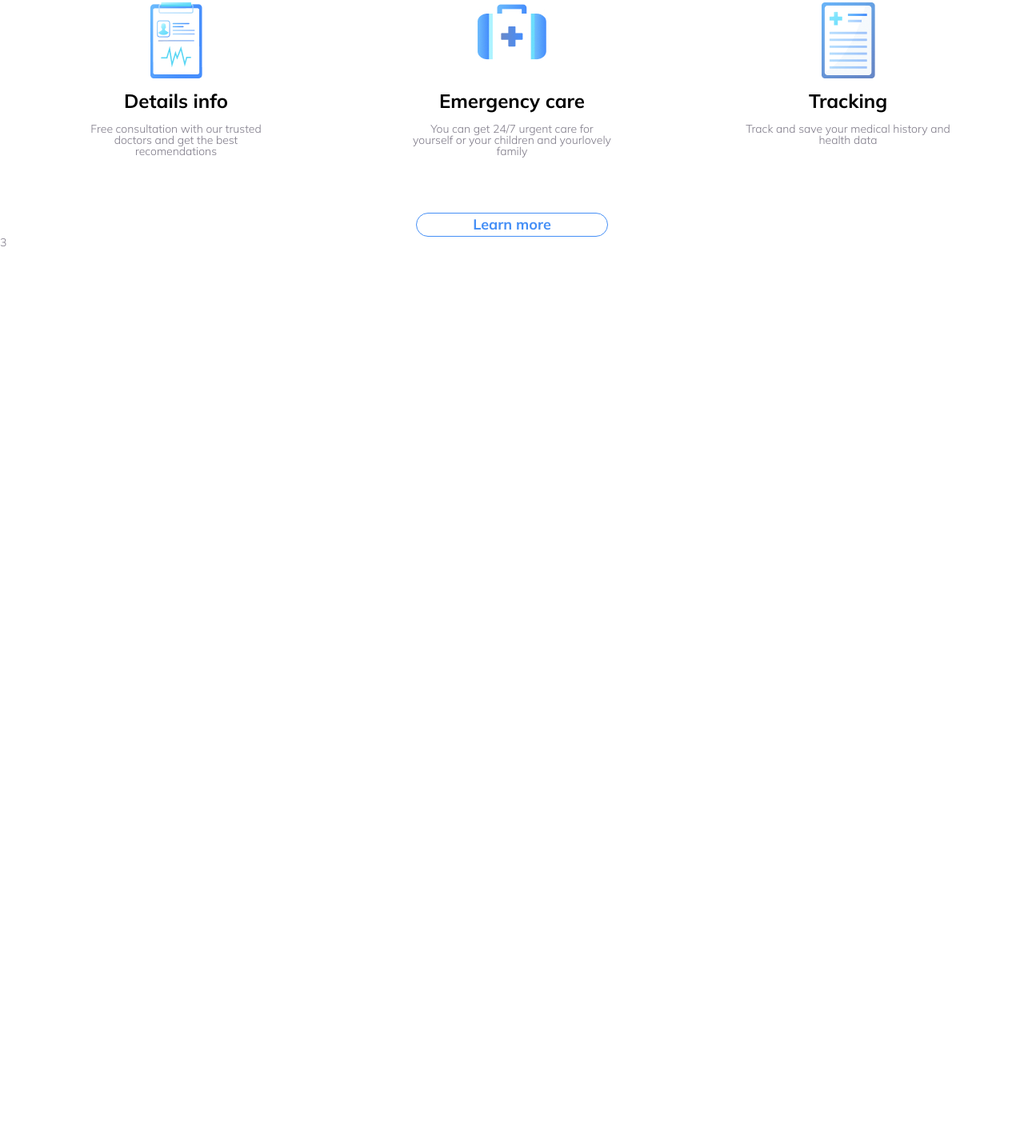
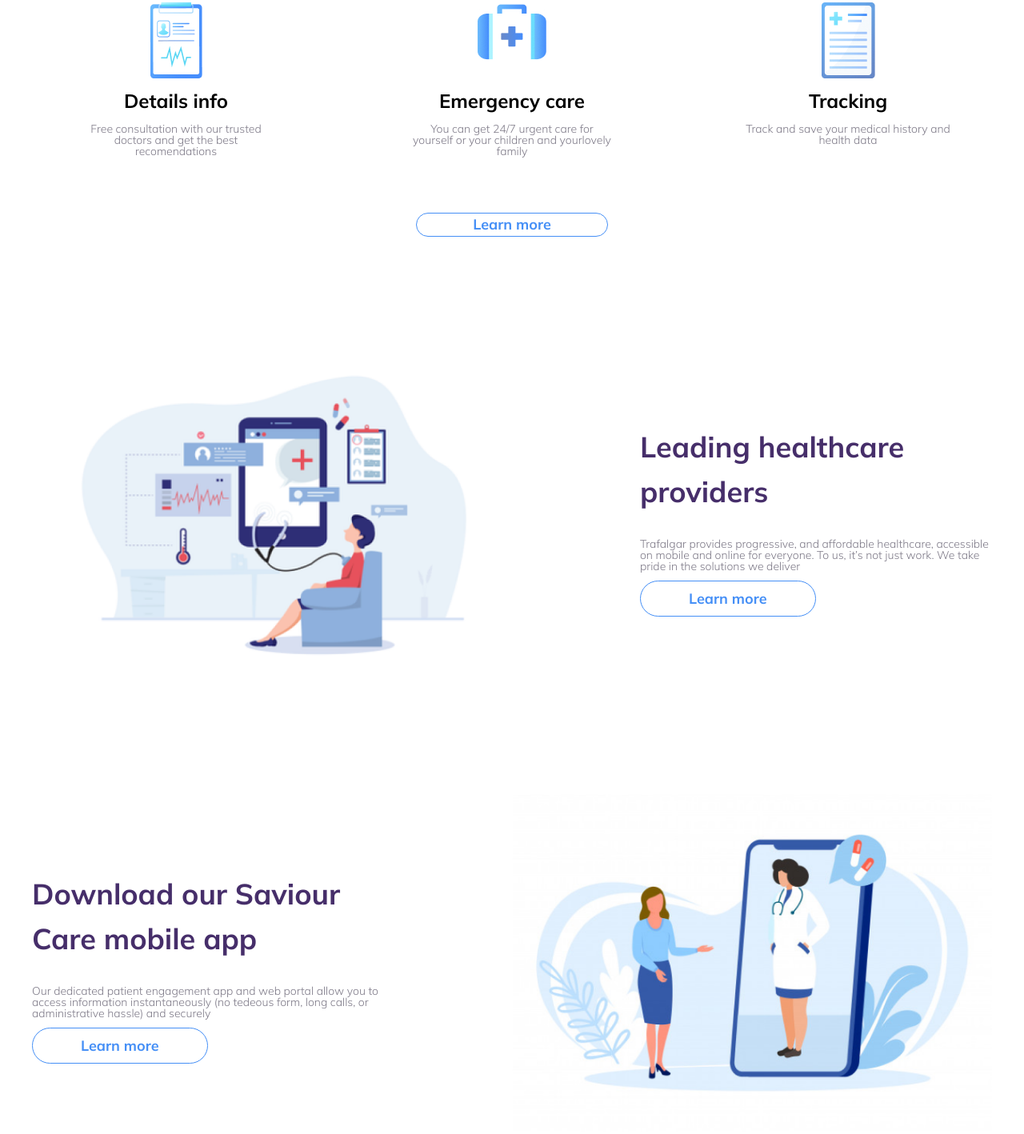
Before and after one commit to Nomex2008/Site-VirtualHealthcareServices, a website built with Vite: page index.html in a window 1280 px wide. Shown: the part 1338-2756 px from the top of the page at 80% size. Before the commit the page ends 1648 px from the top, so only its background shows below. Built offline with nearby package versions, Linux system fonts and the light colour scheme.

Commit message:
Commit 4 (info)
Add 3 section-info.

```diff
--- a/index.html
+++ b/index.html
@@ -191,6 +191,99 @@
           </div>
         </section>
 
+        <!-- info1 -->
+        <section class="info">
+          <div class="container">
+            <div class="info__body">
+
+              <div class="info__img">
+                <img src="/info/1.png" alt="">
+              </div>
+
+              <div class="info__content-wrapper">
+                <div class="info__content">
+
+                  <h3 class="info__title">
+                    Leading healthcare providers
+                  </h3>
+
+                  <div class="info__text">
+                    <p>Trafalgar provides progressive, and affordable healthcare, accessible on mobile and online for everyone. To us, it’s not just work. We take pride in the solutions we deliver</p>
+                  </div>
+
+                  <a href="" class="info__btn">
+                    Learn more
+                  </a>
+
+                </div>
+              </div>
+
+            </div>
+          </div>
+        </section>
+
+        <!-- info2 -->
+        <section class="info">
+          <div class="container">
+            <div class="info__body info__body-reverce">
+
+              <div class="info__img">
+                <img src="/info/2.png" alt="">
+              </div>
+
+              <div class="info__content-wrapper">
+                <div class="info__content">
+
+                  <h3 class="info__title">
+                    Download our Saviour Care mobile app
+                  </h3>
+
+                  <div class="info__text">
+                    <p>Our dedicated patient engagement app and web portal allow you to access information instantaneously (no tedeous form, long calls, or administrative hassle) and securely</p>
+                  </div>
+
+                  <a href="" class="info__btn">
+                    Learn more
+                  </a>
+
+                </div>
+              </div>
+
+            </div>
+          </div>
+        </section>
+
+        <!-- info3 -->
+        <section class="info">
+          <div class="container">
+            <div class="info__body">
+
+              <div class="info__img">
+                <img src="/info/3.png" alt="">
+              </div>
+
+              <div class="info__content-wrapper">
+                <div class="info__content">
+
+                  <h3 class="info__title">
+                    Find a Doctor near you
+                  </h3>
+
+                  <div class="info__text">
+                    <p>Our  app and web portal allows you to find the doctor to your nearest location. </p>
+                  </div>
+
+                  <a href="" class="info__btn">
+                    Learn more
+                  </a>
+
+                </div>
+              </div>
+
+            </div>
+          </div>
+        </section>
+
       </main>
 
       <footer class="footer">
--- a/style.css
+++ b/style.css
@@ -161,7 +161,7 @@ body {
 
 /*services*/
 .services {
-  padding: 110px 0 0;
+  padding: 110px 0;
 }
 
 .services__body{
@@ -246,3 +246,70 @@ body {
   background-color: #458FF6;
   border: 1.4px solid #fff;
 }
+
+/*info*/
+.info {
+  margin-bottom: 110px;
+}
+
+.info__body {
+  display: flex;
+  align-items: center;
+}
+.info__body-reverce {
+  flex-direction: row-reverse;
+}
+
+.info__img {
+  width: 50%;
+}
+.info__img img{
+  width: 100%;
+  max-width: 100%;
+  height: auto;
+}
+
+.info__content-wrapper {
+  width: 50%;
+  display: flex;
+  justify-content: end;
+}
+.info__body-reverce .info__content-wrapper {
+  justify-content: start;
+}
+.info__content {
+  max-width: 440px;
+}
+
+.info__title {
+  color: #462E6A;
+  font-size: 36px;
+  font-weight: 700;
+  line-height: 56px; /* 155.556% */
+}
+
+.info__text {
+  margin-top: 30px;
+  margin-bottom: 25px;
+}
+
+.info__btn {
+  color: #458FF6;
+  font-size: 18px;
+  font-weight: 700;
+
+  display: inline;
+  text-align: center;
+
+  padding: 10px 60px;
+  border-radius: 55px;
+  border: 1.4px solid #458FF6;
+
+  transition: all .3s ease;
+}
+
+.info__btn:hover {
+  color: #fff;
+  background-color: #458FF6;
+  border: 1.4px solid #fff;
+}
```
Also changed, not shown: public/info/1.png (added), public/info/2.png (added), public/info/3.png (added).
